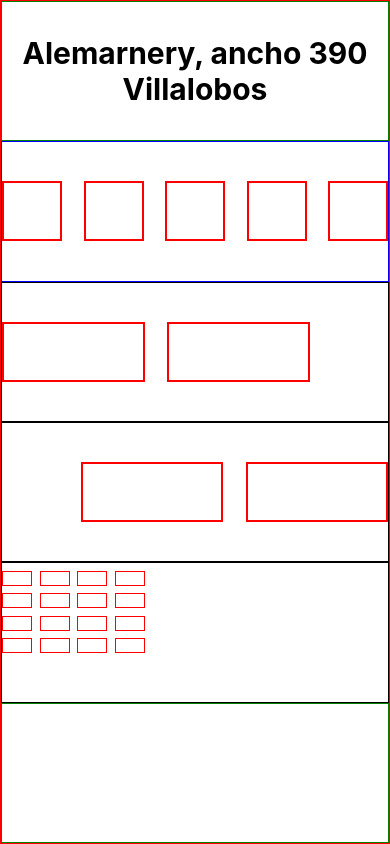
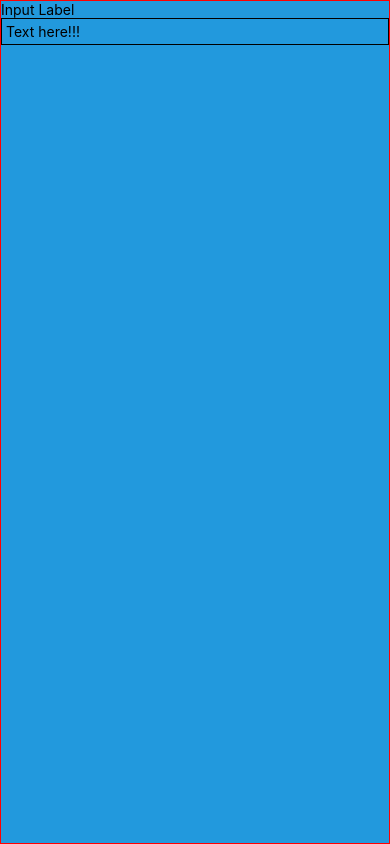
Before and after one commit to Alemarnery/reactNative, a React Native app: screen / in a window 390 px wide. Built offline with nearby package versions, Linux system fonts and the light colour scheme.

Commit message:
input test

```diff
--- a/App.js
+++ b/App.js
@@ -1,18 +1,25 @@
 import React from "react";
 import { SafeAreaProvider } from "react-native-safe-area-context";
 import { Text, View, StyleSheet, Platform } from "react-native";
+import { otherStyle } from "./AppStyles";
 
 import Layout from "./layout";
-import { otherStyle } from "./AppStyles";
+import Input from "./exercise/Input";
 
 export default function App() {
-  if (true) {
-    return (
-      <SafeAreaProvider>
-        <Layout />
-      </SafeAreaProvider>
-    );
-  }
+  //Second Exercise
+  return (
+    <SafeAreaProvider>
+      <Input />
+    </SafeAreaProvider>
+  );
+
+  // First Exercise
+  return (
+    <SafeAreaProvider>
+      <Layout />
+    </SafeAreaProvider>
+  );
 
   return (
     <View
--- /dev/null
+++ b/exercise/Input.js
@@ -0,0 +1,28 @@
+import React from "react";
+import { SafeAreaView } from "react-native-safe-area-context";
+import { View, Text, TextInput, StyleSheet } from "react-native";
+
+const Input = () => (
+  <SafeAreaView style={Style.SafeAreaViewStyles}>
+    <View>
+      <Text>Input Label</Text>
+      <TextInput style={Style.input} placeholder="Text here!!!" />
+    </View>
+  </SafeAreaView>
+);
+
+const Style = StyleSheet.create({
+  SafeAreaViewStyles: {
+    backgroundColor: "#29d",
+    borderWidth: 1,
+    borderColor: "red",
+    flex: 1,
+  },
+  input: {
+    borderWidth: 1,
+    borderColor: "black",
+    padding: 4,
+  },
+});
+
+export default Input;
--- a/layout.js
+++ b/layout.js
@@ -56,9 +56,7 @@ const layout = () => (
 );
 
 //Justify Content y align items, se utilizan cuando los elementos tienen un HEIGHT determinado
-
 //JuSTIFY Content trabaja en fucion del eje princial, es decir, el vertical
-
 const height = 60;
 const width = 60;
 const space = (Dimensions.get("window").width - width * 5) / 4;
```
